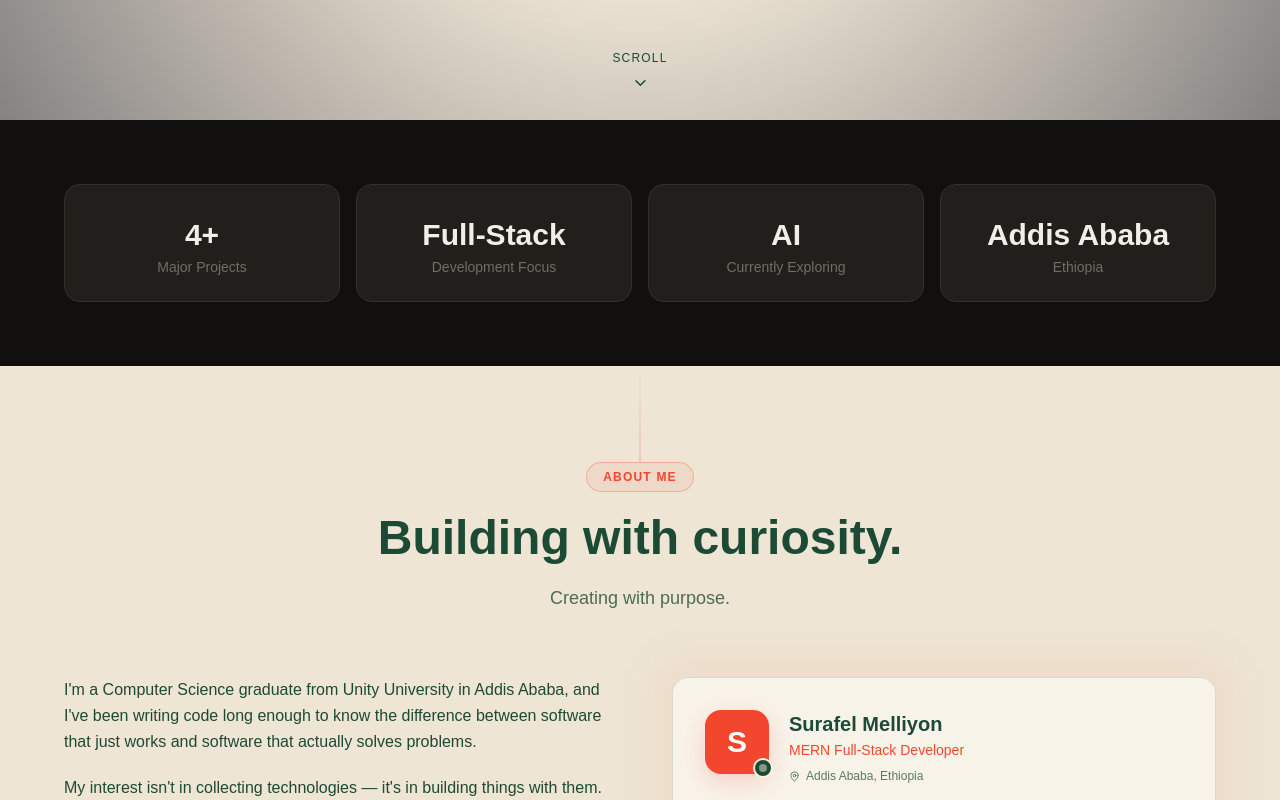
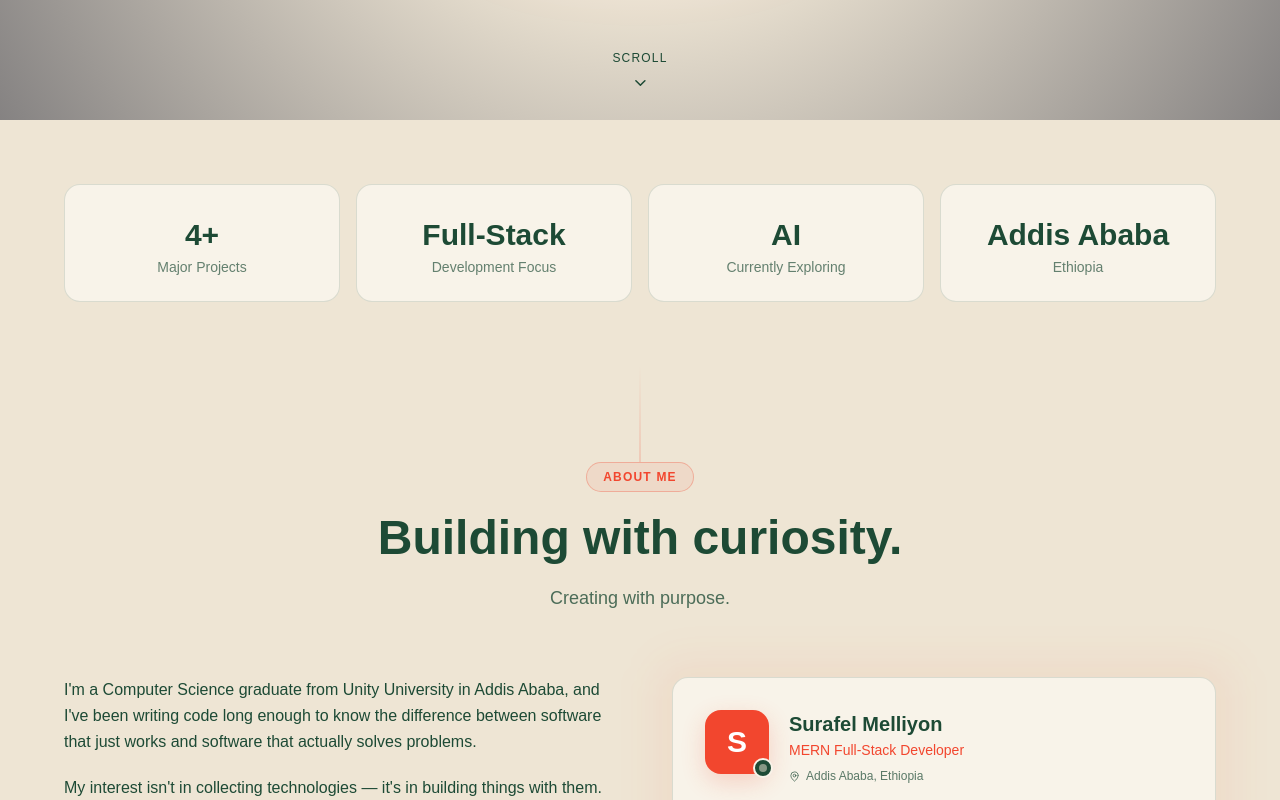
Before and after one commit to surameli/prtifolio-3, a React (Vite) app: page / in a window 1280 px wide. Shown: the part 680-1480 px from the top of the page. Built offline with nearby package versions, Linux system fonts and the light colour scheme.

Commit message:
add  contact colors

```diff
--- a/src/sections/Experience.jsx
+++ b/src/sections/Experience.jsx
@@ -325,13 +325,13 @@ const exploringItems = [
 const ExploringStrip = () => (
   <motion.div initial={{ opacity: 0, y: 30 }} whileInView={{ opacity: 1, y: 0 }}
     viewport={{ once: true }} transition={{ duration: 0.6 }} className="mt-16">
-    <div className="mb-8">
+    {/* <div className="mb-8">
       <p className="text-xs font-semibold uppercase tracking-widest mb-2" style={{ color: '#F2462E' }}>
         Currently Exploring
       </p>
       <h3 className="text-xl font-bold" style={{ color: '#1D4A35' }}>The next part of the journey.</h3>
-    </div>
-    <div className="grid sm:grid-cols-2 lg:grid-cols-4 gap-4">
+    </div> */}
+    {/* <div className="grid sm:grid-cols-2 lg:grid-cols-4 gap-4">
       {exploringItems.map((item, i) => (
         <motion.div key={item.title}
           initial={{ opacity: 0, y: 20 }} whileInView={{ opacity: 1, y: 0 }}
@@ -345,7 +345,7 @@ const ExploringStrip = () => (
           <p className="text-xs leading-relaxed" style={{ color: 'rgba(29,74,53,0.72)' }}>{item.desc}</p>
         </motion.div>
       ))}
-    </div>
+    </div> */}
   </motion.div>
 );
 
@@ -394,28 +394,28 @@ const Experience = () => {
 
         {/* Header */}
         <motion.div initial={{ opacity: 0, y: 30 }} whileInView={{ opacity: 1, y: 0 }}
-          viewport={{ once: true }} transition={{ duration: 0.7 }} className="mb-14">
+          viewport={{ once: true }} transition={{ duration: 0.7 }} className="mb-14 text-center">
 
-          <div className="flex items-center gap-3 mb-5">
+          <div className="mb-5 flex items-center justify-center gap-3">
             <span className="inline-flex items-center gap-2 px-3 py-1.5 rounded-full text-xs font-bold font-mono"
               style={{ color: '#F2462E', background: 'rgba(242,70,46,0.08)', border: '1px solid rgba(242,70,46,0.25)' }}>
               <span className="w-1.5 h-1.5 rounded-full animate-pulse" style={{ background: '#F2462E' }} />
-              2021 → 2026
+              2021 → 2026  Experience
             </span>
           </div>
 
           <h2 className="text-3xl md:text-4xl lg:text-5xl font-black mb-4 leading-tight"
             style={{ color: '#1D4A35' }}>
-            Where I've Been<br />
-            <span style={{ color: '#F2462E' }}>Building.</span>
+            Where I've Been
+            <span style={{ color: '#F2462E' }}>  Building.</span>
           </h2>
-          <p className="text-lg max-w-xl leading-relaxed" style={{ color: 'rgba(29,74,53,0.76)' }}>
+          <p className="mx-auto max-w-xl text-lg leading-relaxed" style={{ color: 'rgba(29,74,53,0.76)' }}>
             A journey from learning the fundamentals to building real-world software.
           </p>
 
           <motion.div initial={{ scaleX: 0 }} whileInView={{ scaleX: 1 }}
             viewport={{ once: true }} transition={{ duration: 0.8, delay: 0.3 }}
-            className="w-16 h-0.5 mt-6 rounded-full origin-left"
+            className="mx-auto mt-6 h-0.5 w-16 rounded-full origin-center"
             style={{ background: '#F2462E' }} />
         </motion.div>
 
--- a/src/sections/Stats.jsx
+++ b/src/sections/Stats.jsx
@@ -2,7 +2,7 @@ import { motion } from 'framer-motion';
 import { stats } from '../data';
 
 const Stats = () => (
-  <section className="py-16 relative overflow-hidden" style={{ background: '#11100E' }}>
+  <section className="py-16 relative overflow-hidden" style={{ background: '#EEE5D4' }}>
     <div className="absolute inset-0"  />
     <div className="container-custom relative">
       <div className="grid grid-cols-2 lg:grid-cols-4 gap-4">
@@ -11,17 +11,17 @@ const Stats = () => (
             initial={{ opacity: 0, scale: 0.9 }} whileInView={{ opacity: 1, scale: 1 }}
             viewport={{ once: true }} transition={{ duration: 0.5, delay: i * 0.1 }}
             className="rounded-2xl p-6 text-center transition-all duration-300 group"
-            style={{ background: '#211F1B', border: '1px solid #34312B' }}
-            onMouseEnter={e => e.currentTarget.style.borderColor = 'rgba(196,122,74,0.35)'}
-            onMouseLeave={e => e.currentTarget.style.borderColor = '#34312B'}>
+            style={{ background: '#F8F3E9', border: '1px solid rgba(29,74,53,0.14)' }}
+            onMouseEnter={e => e.currentTarget.style.borderColor = 'rgba(242,70,46,0.4)'}
+            onMouseLeave={e => e.currentTarget.style.borderColor = 'rgba(29,74,53,0.14)'}>
             <div className="text-3xl mb-2">{stat.icon}</div>
             <div className="text-2xl md:text-3xl font-black mb-1 transition-all duration-300"
-              style={{ color: '#F1EEE7' }}
-              onMouseEnter={e => e.currentTarget.style.color = '#C47A4A'}
-              onMouseLeave={e => e.currentTarget.style.color = '#F1EEE7'}>
+              style={{ color: '#1D4A35' }}
+              onMouseEnter={e => e.currentTarget.style.color = '#F2462E'}
+              onMouseLeave={e => e.currentTarget.style.color = '#1D4A35'}>
               {stat.value}
             </div>
-            <div className="text-sm" style={{ color: '#716D65' }}>{stat.label}</div>
+            <div className="text-sm" style={{ color: 'rgba(29,74,53,0.68)' }}>{stat.label}</div>
           </motion.div>
         ))}
       </div>
```
